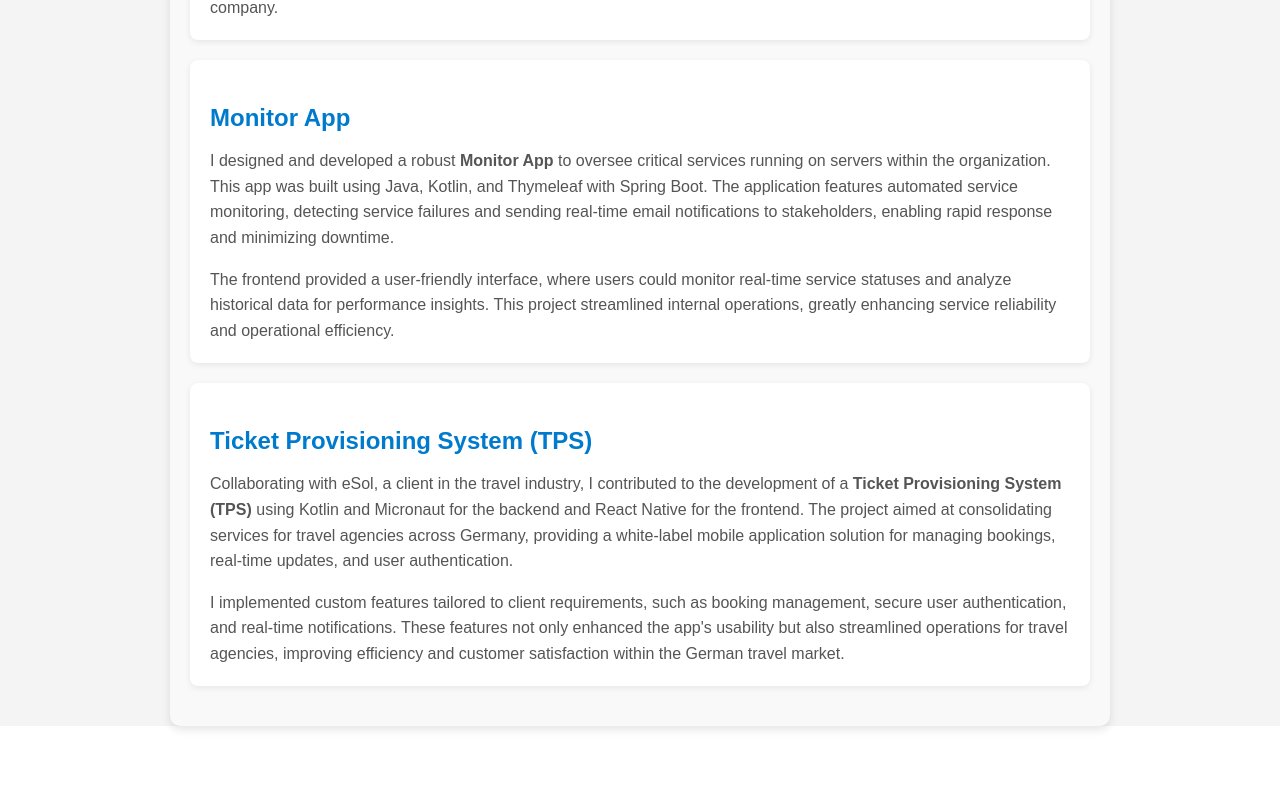
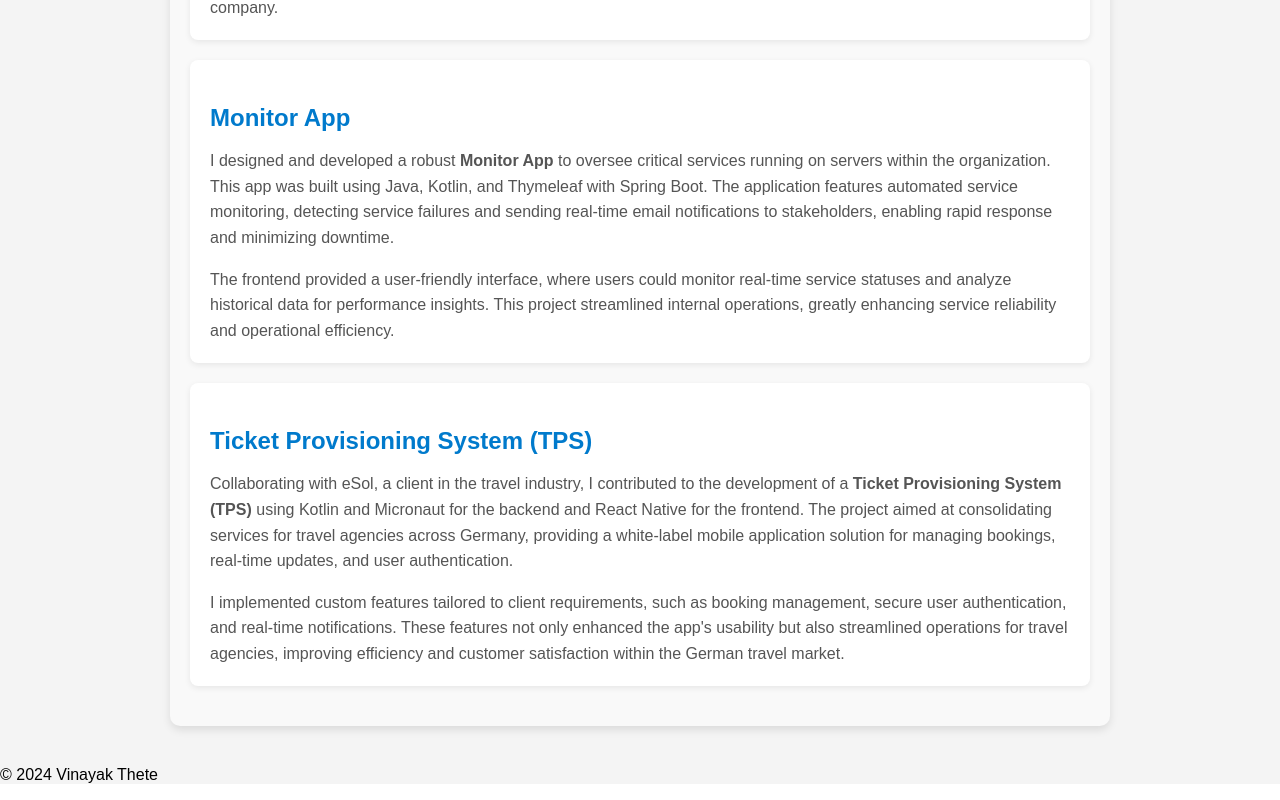
Before and after one commit to Vinayak2205/personal_portfolio, a React (Create React App) app in the folder front-end/: page / in a window 1280 px wide. Shown: the part 1185-1985 px from the top of the page. Before the commit the page ends 1951 px from the top, so only its background shows below. Built offline with nearby package versions, Linux system fonts and the light colour scheme.

Commit message:
feat: add footer section to the portfolio

```diff
--- a/front-end/src/App.js
+++ b/front-end/src/App.js
@@ -6,6 +6,7 @@ import Header from "./components/Header";
 import Skills from "./components/Skills";
 import Experience from "./components/Experience";
 import Projects from "./components/Projects";
+import Footer from "./components/Footer";
 
 function App() {
   return (
@@ -14,6 +15,7 @@ function App() {
       <Skills />
       <Experience />
       <Projects />
+      <Footer />
     </div>
   );
 }
--- /dev/null
+++ b/front-end/src/components/Footer.js
@@ -0,0 +1,11 @@
+import React from "react";
+
+const Footer = () => {
+  return (
+    <footer className="footer">
+      <p>&copy; 2024 Vinayak Thete</p>
+    </footer>
+  );
+};
+
+export default Footer;
```
